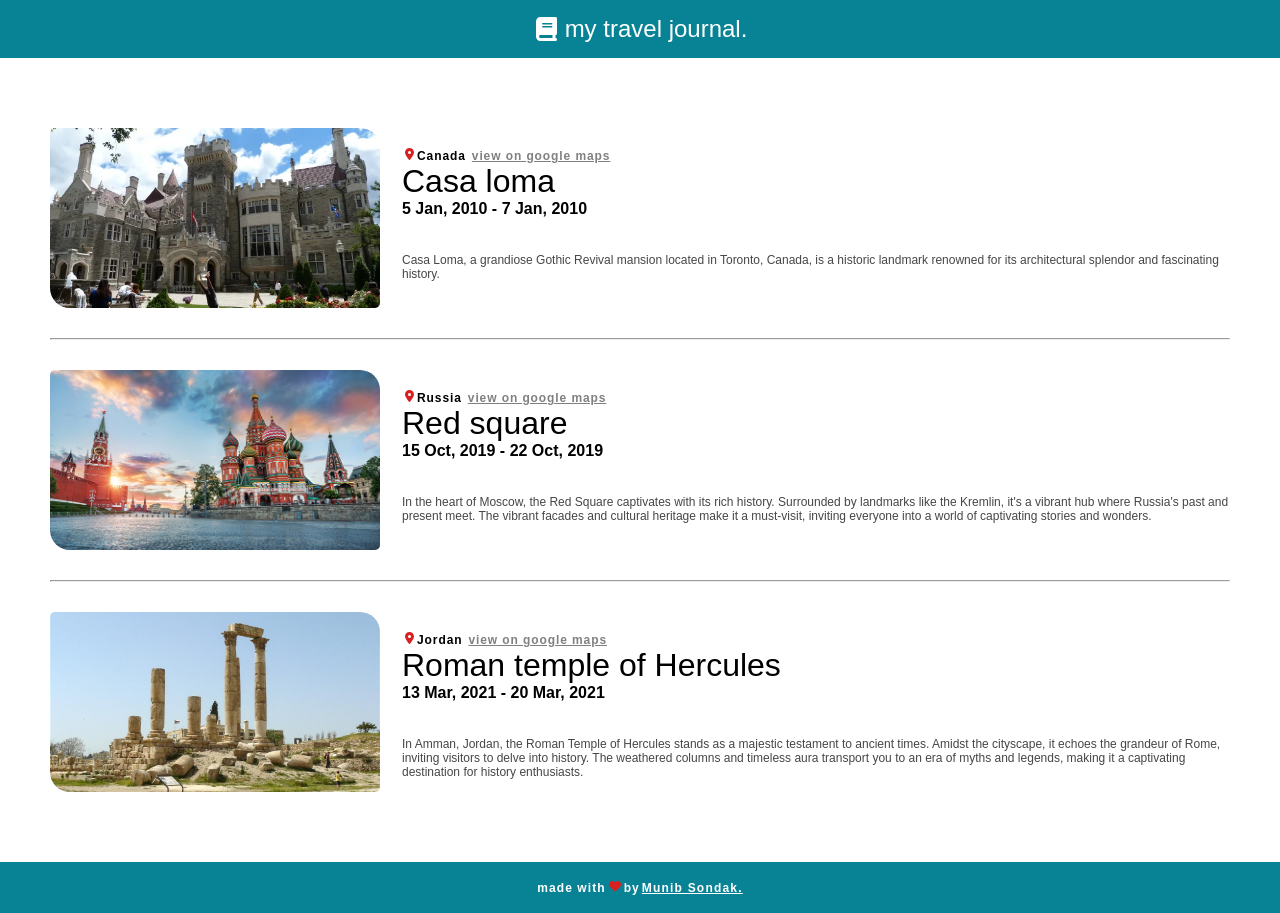
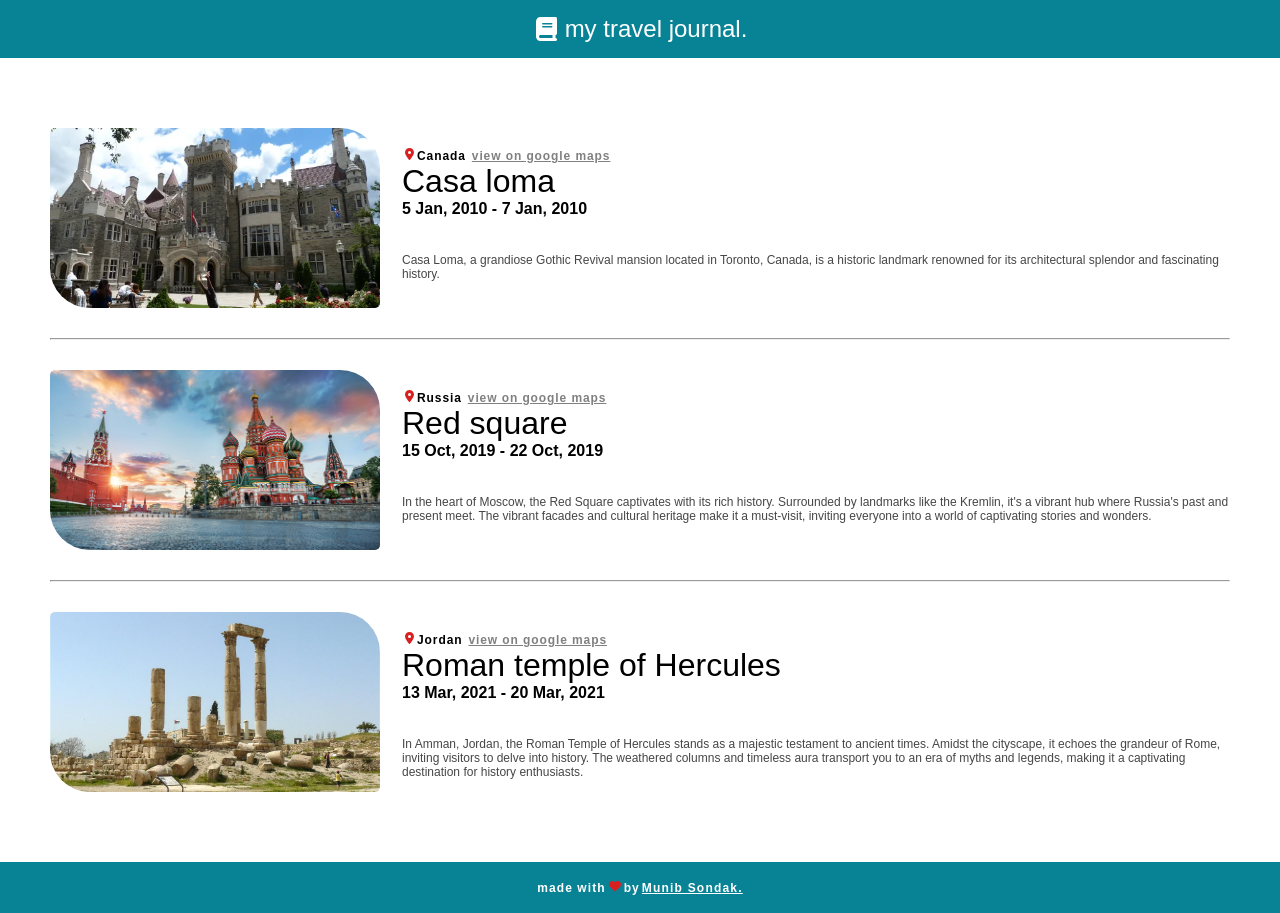
Before and after one commit to Munib36/mytraveljournal, a React (Vite) app: page / in a window 1280 px wide. Built offline with nearby package versions, Linux system fonts and the light colour scheme.

Commit message:
Update index.css

```diff
--- a/src/index.css
+++ b/src/index.css
@@ -60,7 +60,7 @@
 
     transition: all 0.6s linear;
 
-    border-radius: 5px 20px;
+    border-radius: 5px 40px;
 
     position: relative;
     top: 50%;
```
